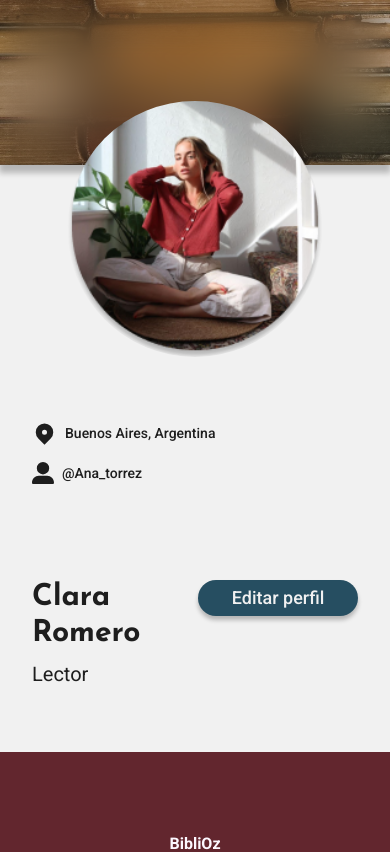
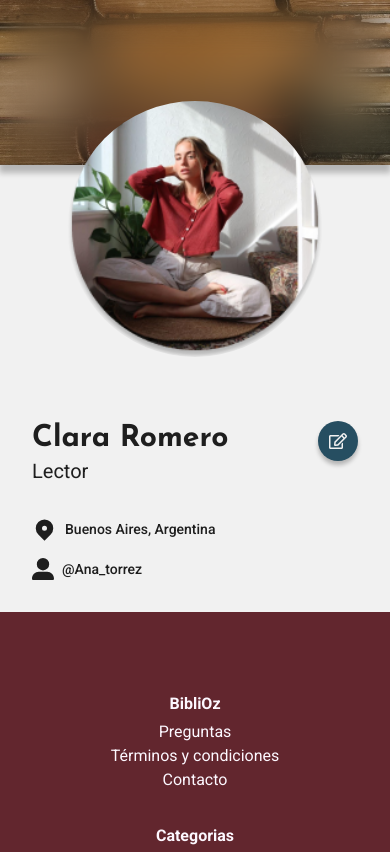
Before and after one commit to No-Country-simulation/s17-13-t-python-react, a Next.js app in the folder frontend/: page /user in a window 390 px wide. Shown: the top 852 px of the page. Built offline with nearby package versions, Linux system fonts and the light colour scheme.

Commit message:
refactor(frontend): :art: Refactor ButtonBase

```diff
--- a/frontend/src/app/(profile)/user/page.tsx
+++ b/frontend/src/app/(profile)/user/page.tsx
@@ -6,6 +6,7 @@ import Title from '@/components/Typography/Title';
 import ProfileSummaryList from '@/components/ProfileSummaryList';
 import ButtonBase from '@/components/ButtonBase';
 import { SummaryItem } from '@/interfaces/SummaryItem.interface';
+import { FaRegEdit } from 'react-icons/fa';
 
 export default function page() {
   const profileInfoMockup: SummaryItem[] = [
@@ -20,22 +21,20 @@ export default function page() {
   ];
 
   return (
-    <div className="mx-auto grid max-w-[81.25rem] grid-cols-1 gap-16 px-8 pb-8 md:grid-cols-[auto_1fr] md:gap-16">
-      <div className="flex flex-col">
-        <Avatar
-          alt="Emily"
-          img={userImage.src}
-          customClass="-translate-y-16"
-          containerClass="mx-auto size-64 md:size-52"
-        />
-        <ProfileSummaryList dataList={profileInfoMockup} />
-      </div>
-      <div className="flex justify-between py-8">
-        <header className="flex flex-col gap-2">
+    <div className="mx-auto grid max-w-[81.25rem] grid-cols-1 px-8 pb-8 md:grid-cols-[auto_1fr] md:gap-x-16">
+      <Avatar
+        alt="Emily"
+        img={userImage.src}
+        customClass="-translate-y-16"
+        containerClass="mx-auto size-64 row-[1/2] col-[1/3] md:size-52 md:col-[1/2]"
+      />
+      <ProfileSummaryList dataList={profileInfoMockup} customClass="row-[3/4] md:row-[2/3]" />
+      <div className="row-[2/3] flex justify-between pb-8 md:col-[2/3] md:row-[1/2] md:py-8">
+        <header className="flex flex-col">
           <Title level={2} title="Clara Romero" />
           <span className="text-xl font-normal">Lector</span>
         </header>
-        <ButtonBase text="Editar perfil" />
+        <ButtonBase text="Editar perfil" icon={<FaRegEdit />} alt="Editar perfil" />
       </div>
     </div>
   );
--- a/frontend/src/components/ButtonBase.tsx
+++ b/frontend/src/components/ButtonBase.tsx
@@ -1,17 +1,40 @@
 interface Props {
   text: string;
+  alt: string;
   type?: 'button' | 'reset' | 'submit';
   customClass?: string;
+  icon?: JSX.Element;
 }
 
-export default function ButtonBase({ text, customClass, type = 'button' }: Props) {
-  return (
-    <button
-      className={`h-9 w-full max-w-40 rounded-3xl bg-auxiliary text-lg font-medium text-secondary shadow-[0px_4px_4px_0px_#00000040] ${customClass || ''}`}
-      type={type}
-      title={text}
-    >
-      {text}
+interface BtnTemplate {
+  children?: JSX.Element | JSX.Element[];
+  btnTemplateClass?: string;
+}
+
+export default function ButtonBase({ text, customClass, icon, alt, type = 'button' }: Props) {
+  const styles = `grid place-content-center max-w-40 rounded-3xl bg-auxiliary text-lg font-medium text-secondary shadow-[0px_4px_4px_0px_#00000040] ${customClass || ''}`;
+  const BtnTemplate = ({ children, btnTemplateClass }: BtnTemplate) => (
+    <button className={`${styles}${btnTemplateClass || ''}`} type={type} title={alt}>
+      {children}
     </button>
   );
+
+  if (icon && text) {
+    return (
+      <BtnTemplate btnTemplateClass="size-10 sm:w-full rounded-[50%] sm:rounded-3xl sm:h-9">
+        <span className="hidden sm:block">{text}</span>
+        <span className="block sm:hidden">{icon}</span>
+      </BtnTemplate>
+    );
+  }
+
+  if (icon) {
+    return <BtnTemplate btnTemplateClass="size-10 rounded-[50%]">{icon}</BtnTemplate>;
+  }
+
+  return (
+    <BtnTemplate btnTemplateClass="w-full h-9">
+      <span>{text || 'Click'}</span>
+    </BtnTemplate>
+  );
 }
--- a/frontend/src/components/ProfileSummaryList.tsx
+++ b/frontend/src/components/ProfileSummaryList.tsx
@@ -1,12 +1,13 @@
-import { SummaryItem } from "@/interfaces/SummaryItem.interface";
+import { SummaryItem } from '@/interfaces/SummaryItem.interface';
 
 interface Props {
   dataList: SummaryItem[];
+  customClass?: string;
 }
 
-export default function ProfileSummaryList({ dataList }: Props) {
+export default function ProfileSummaryList({ dataList, customClass }: Props) {
   return (
-    <ul className="flex flex-col gap-4">
+    <ul className={`flex flex-col gap-4 ${customClass || ''}`}>
       {dataList.map(({ icon, text }) => (
         <li className="flex items-center gap-2" key={text}>
           {icon}
```
